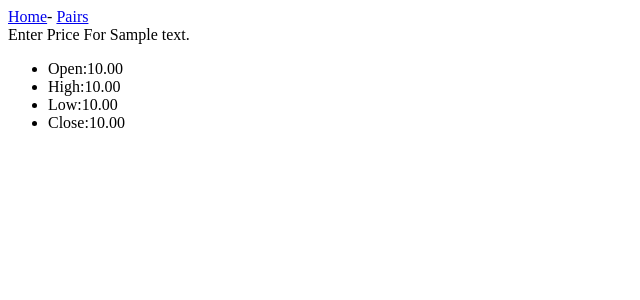
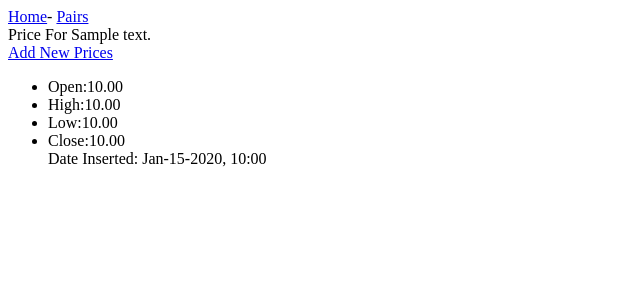
Before and after one commit to LeoHobs20s/LogFX, a Django app: page /pair_price/1/ in a window 1280 px wide. Shown: the top 300 px of the page, without its empty margins (0-640 px from the left). Run offline with Django 5.2, Linux system fonts and the light colour scheme; tables that the repository leaves empty hold one stand-in row (values such as "Sample post").

Commit message:
Added Input Price Feature

```diff
--- a/forex_logs/templates/forex_logs/pair_price.html
+++ b/forex_logs/templates/forex_logs/pair_price.html
@@ -7,7 +7,11 @@
 {% block body %}
 
     <div>
-       Enter Price For {{ pair.text }}
+       Price For {{ pair.text }}
+    </div>
+
+    <div>
+        <a href="{% url 'add_price' pair.id %}">Add New Prices</a>
     </div>
 
     <div>
@@ -25,6 +29,9 @@
                 <li>
                     Close:{{ price.price_close }}
                 </li>
+                <div>
+                    Date Inserted: {{ price.date_inserted|date:'M-d-Y,  H:i' }}
+                </div>
             {% empty %}
                 <li>
                     No Price Data Yet.
--- a/forex_logs/urls.py
+++ b/forex_logs/urls.py
@@ -8,4 +8,5 @@ urlpatterns = [
     path('currency pairs/', views.currency_pairs, name='currency_pairs'),
     path('add_pair/', views.add_pair, name='add_pair'),
     path('pair_price/<int:pair_id>/',views.pair_price, name='pair_price'),
+    path('add_price/<int:pair_id>/', views.add_price, name='add_price'),
 ]
--- a/forex_logs/views.py
+++ b/forex_logs/views.py
@@ -1,9 +1,9 @@
-from django.shortcuts import render
+from django.shortcuts import render, get_object_or_404
 from django.http import HttpResponseRedirect
 from django.urls import reverse
 
 from .models import Pair
-from .forms import PairForm
+from .forms import PairForm, PriceForm
 
 
 def index(request):
@@ -40,7 +40,27 @@ def add_pair(request):
 def pair_price(request, pair_id):
     """ This view will render the pair's price data """
 
-    pair = Pair.objects.get(id=pair_id)
+    pair = get_object_or_404(Pair, pk=pair_id)
     prices = pair.price_set.order_by('date_inserted')
     context = {'pair':pair, 'prices':prices}
     return render(request, 'forex_logs/pair_price.html', context)
+
+
+def add_price(request, pair_id):
+    """ This will render a page to add new currency price data """
+
+    pair = get_object_or_404(Pair, pk=pair_id)
+
+    if request.method != 'POST':
+        # No Data Submitted; create blank form
+        form = PriceForm()
+    else:
+        # POST Data Submitted; process data
+        form = PriceForm(data=request.POST)
+        if form.is_valid():
+            prices = form.save(commit=False)
+            prices.pair = pair
+            prices.save()
+            return HttpResponseRedirect(reverse('pair_price', args=[pair_id]))
+
+    return render(request, 'forex_logs/new_price.html', {'form':form, 'pair':pair})
```
Also changed, not shown: forex_logs/forms.py (+10 -1 lines), forex_logs/templates/forex_logs/new_price.html (added, +21 -0 lines), forex_logs/migrations/0005_alter_price_note.py (added), forex_logs/migrations/0006_alter_price_price_close_alter_price_price_high_and_more.py (added), forex_logs/migrations/0007_alter_price_note.py (added), forex_logs/migrations/0008_alter_price_price_close_alter_price_price_high_and_more.py (added).
